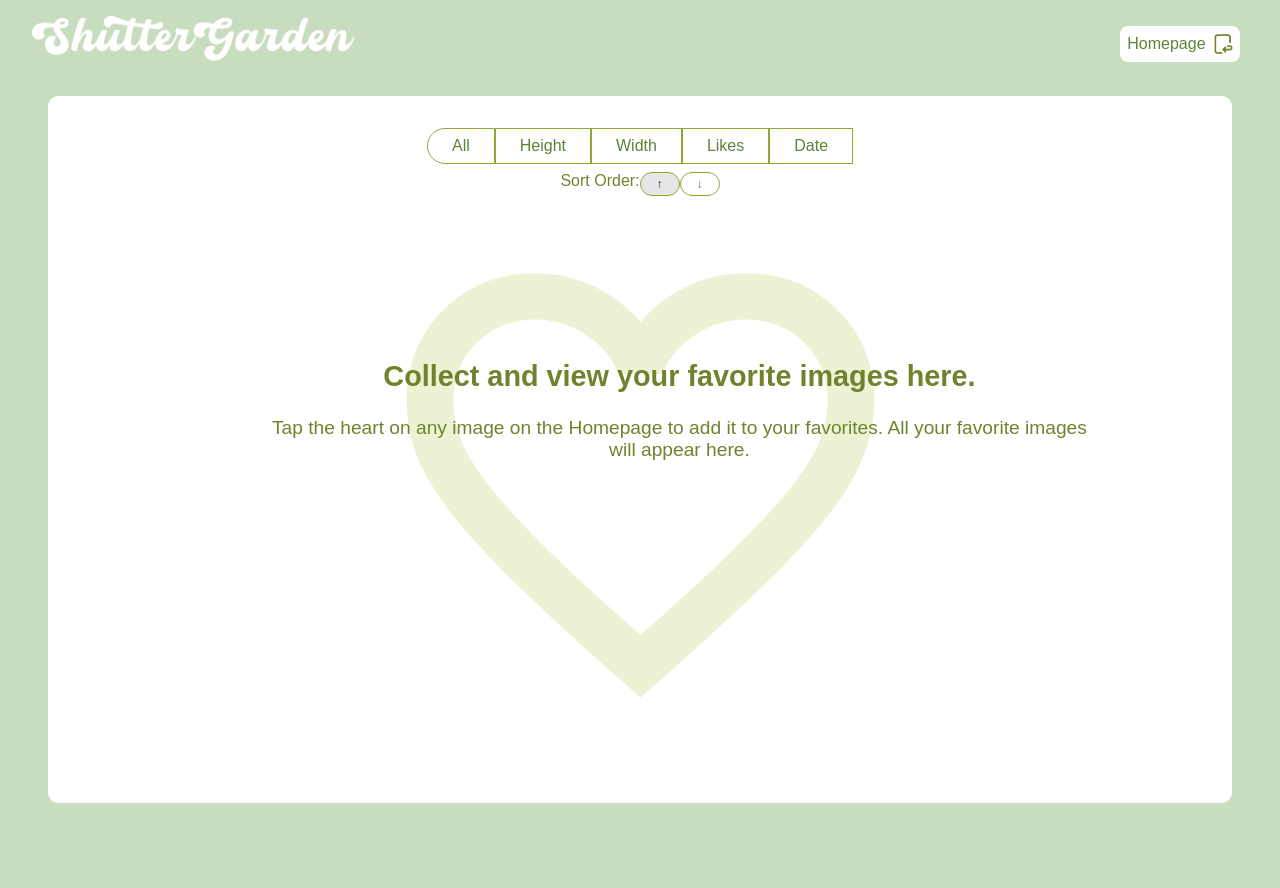
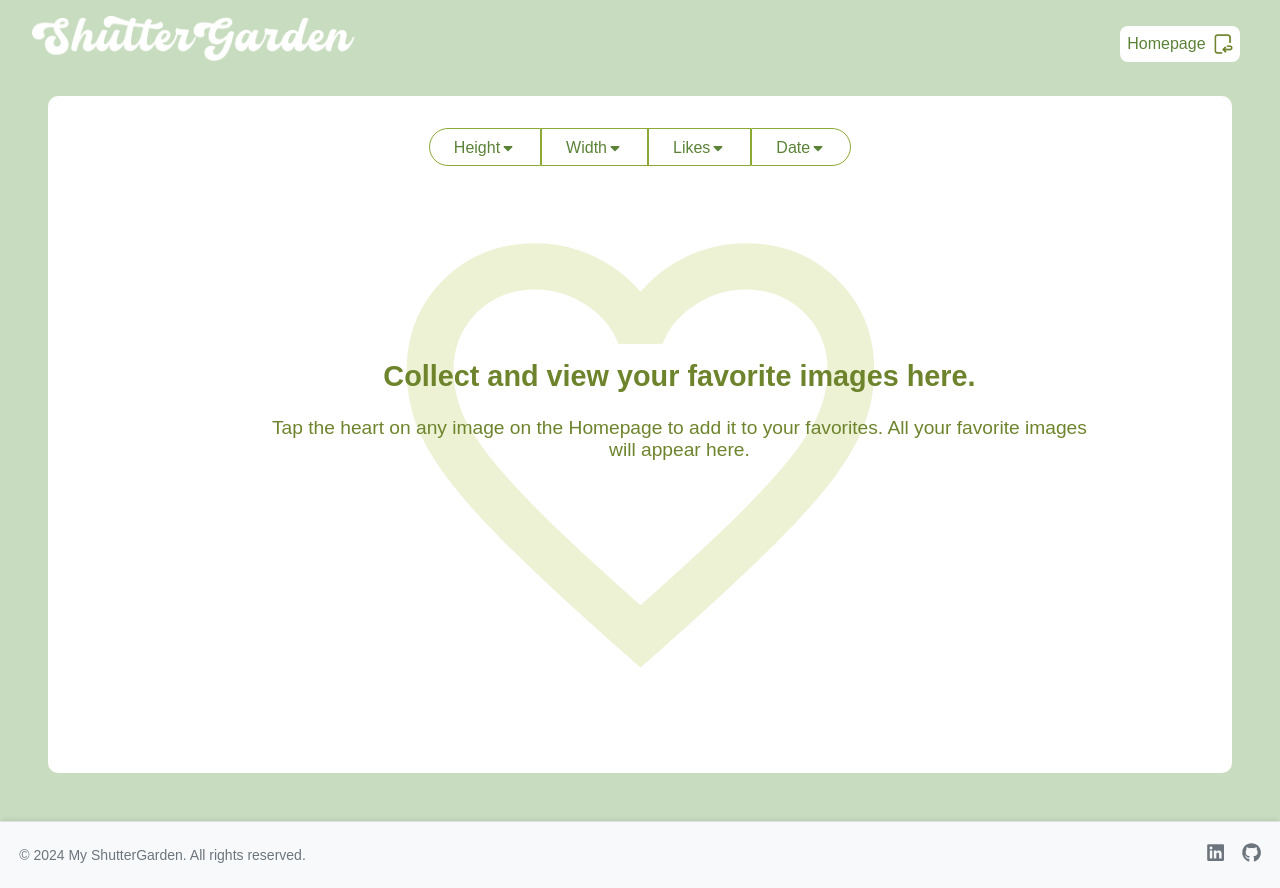
Before and after one commit to EvaBytes/ShutterGarden, a React (Vite) app: page /favorites in a window 1280 px wide. Before the commit the page ends 851 px from the top, so only its background shows below. Built offline with nearby package versions, Linux system fonts and the light colour scheme.

Commit message:
Filter Button Fixed

```diff
--- a/package.json
+++ b/package.json
@@ -15,6 +15,7 @@
     "prop-types": "^15.8.1",
     "react": "^18.3.1",
     "react-dom": "^18.3.1",
+    "react-icons": "^5.4.0",
     "react-redux": "^9.1.2",
     "react-router": "^6.28.0",
     "react-router-dom": "^6.28.0"
--- a/src/Layout.css
+++ b/src/Layout.css
@@ -3,9 +3,11 @@ body {
   padding: 0;
   font-family: Arial, sans-serif;
   background-color: rgb(200, 220, 191);
+  display: grid;
+  grid-template-rows: auto 1fr auto;
 }
 
-.logo{
+.logo {
   position: absolute;
   top: 1.5rem;
   left: 1.2rem;
@@ -13,12 +15,54 @@ body {
   height: auto;
 }
 
-@media only screen and (min-width: 1000px){
-  .logo{
+@media only screen and (min-width: 1000px) {
+  .logo {
     position: absolute;
-      top: 1rem;
-      left: 2rem;
-      width: 30%;
-      height: auto;
-    }
+    top: 1rem;
+    left: 2rem;
+    width: 30%;
+    height: auto;
+  }
 }
+
+.main-content {
+  display: flex;
+  flex-direction: column;
+  min-height: 70vh;
+}
+
+.footer {
+  background-color: #f8f9fa;
+  color: rgb(108, 117, 125);
+  padding: 1.3rem 1.2rem;
+  font-size: 14px;
+  border-top: 1px solid rgba(0, 0, 0, 0.1);
+  box-shadow: 0 -3px 5px -2px rgba(0, 0, 0, 0.1);
+  display: flex;
+  justify-content: space-between;
+  align-items: center;
+}
+
+.footer p {
+  margin: 0;
+  font-size: 12px;
+  @media only screen and (min-width: 1000px) {
+    font-size: 14px;
+  }
+}
+
+.footer .social-icons a {
+  color: rgb(108, 117, 125);
+  font-size: 1.2rem;
+  margin-left:1rem;
+  transition: color 0.3s ease;
+  text-decoration: none;
+}
+
+.footer .social-icons a.linkedin:hover {
+  color: rgb(0, 115, 177);
+}
+
+.footer .social-icons a.github:hover {
+  color: rgb(0, 0, 0);
+}
--- a/src/Layout.jsx
+++ b/src/Layout.jsx
@@ -9,6 +9,7 @@ import {DownloadButton} from './components/Buttons/DownloadButton.jsx';
 import {FavButton} from './components/Buttons/FavButton.jsx';
 import { FilterFavorite } from './components/Buttons/FilterFavorite.jsx';
 import {Gallery} from './components/Gallery/Gallery.jsx';
+import { Footer } from './components/Footer/Footer.jsx';
 import logo from './assets/ShutterGarden.png';
 import './Layout.css';
 
@@ -20,13 +21,13 @@ const Header = () => (
   </header>
 );
 
-
 const MainLayout = () => (
   <>
     <Header />
-    <main>
+    <main className="main-content">
       <Outlet />
     </main>
+    <Footer />
   </>
 );
 
@@ -34,7 +35,6 @@ export default function Layout() {
   const homePageElement = (
     <HomePage
       accessKey={unsplashAccessKey}
-      //deleteButton={<DeleteButton />}
       downloadButton={<DownloadButton />}
       favButton={<FavButton />}
       gallery={<Gallery />}
--- a/src/app/Store.js
+++ b/src/app/Store.js
@@ -5,8 +5,8 @@ import {unsplashReducer} from '../features/unsplashSlice.js';
 
 export const store = configureStore({
   reducer: {
+    home: homeReducer,
     favorites: favoriteReducer,
-    home: homeReducer,
     unsplash: unsplashReducer,
   },
 });
--- /dev/null
+++ b/src/components/Footer/Footer.jsx
@@ -0,0 +1,27 @@
+import React from "react";
+import { FaLinkedin, FaGithub } from "react-icons/fa";
+export const Footer = () => {
+    return (
+        <footer className="footer">
+            <p className="footer-text">© {new Date().getFullYear()} My ShutterGarden. All rights reserved.</p>
+            <div className="social-icons">
+                <a
+                    href="https://www.linkedin.com/in/eva-sevillano-plata-664043153/"
+                    target="_blank"
+                    rel="noopener noreferrer"
+                    aria-label="LinkedIn"
+                >
+                    <FaLinkedin className="social-icon" />
+                </a>
+                <a
+                    href="https://github.com/EvaBytes"
+                    target="_blank"
+                    rel="noopener noreferrer"
+                    aria-label="GitHub"
+                >
+                    <FaGithub className="social-icon" />
+                </a>
+            </div>
+        </footer>
+    );
+};
--- a/src/pages/Favorites/FavoritesList.css
+++ b/src/pages/Favorites/FavoritesList.css
@@ -359,12 +359,12 @@
 .filter-button.active {
     background-color: rgb(230, 230, 230);
     font-weight: bold;
-    color: rgb(51, 51, 51);
+    color: rgb(57, 106, 71);
 }
 
 .filter-button:hover {
     background-color: rgb(240, 240, 240);
-    color: rgb(51, 51, 51);
+    color: rgb(57, 106, 71);
 }
 
 .filter-button:first-child {
--- a/src/pages/Favorites/FavoritesList.jsx
+++ b/src/pages/Favorites/FavoritesList.jsx
@@ -2,9 +2,11 @@ import React, { useEffect, useState } from 'react';
 import { useNavigate } from 'react-router-dom';
 import { DownloadButton } from '../../components/Buttons/DownloadButton.jsx';
 import { DeleteButton } from '../../components/Buttons/DeleteButton.jsx';
+import { FaSortUp, FaSortDown } from 'react-icons/fa';
 import ReturnHomeIcon from '../../assets/ReturnHome.png';
 import BackgroundFavorites from '../../assets/favoriteBG.png';
 import EditText from '../../assets/EditText.png';
+import { Footer } from '../../components/Footer/Footer.jsx';
 import './FavoritesList.css';
 
 export const FavoritesList = () => {
@@ -16,7 +18,12 @@ export const FavoritesList = () => {
     const [modalDescription, setModalDescription] = useState("");
     const [notification, setNotification] = useState(null);
     const [filter, setFilter] = useState('all');
-    const [sortOrder, setSortOrder] = useState("ascending");
+    const [sortOrders, setSortOrders] = useState({
+        height: 'descending',
+        width: 'descending',
+        likes: 'descending',
+        date: 'descending',
+    });
 
     useEffect(() => {
         const savedFavorites = JSON.parse(localStorage.getItem("favorites")) || [];
@@ -63,34 +70,21 @@ export const FavoritesList = () => {
         showNotification("Description updated successfully.");
     };
 
-    const filterAndSortFavorites = (favorites, filter, sortOrder) => {
-        let filtered = favorites;
+    const toggleSortOrder = (key) => {
+        setSortOrders((prev) => ({
+            ...prev,
+            [key]: prev[key] === 'ascending' ? 'descending' : 'ascending',
+        }));
+    };
 
-        switch (filter) {
-            case "height":
-                filtered = favorites.sort((a, b) =>
-                    sortOrder === "ascending" ? a.height - b.height : b.height - a.height
-                );
-                break;
-            case "width":
-                filtered = favorites.sort((a, b) =>
-                    sortOrder === "ascending" ? a.width - b.width : b.width - a.width
-                );
-                break;
-            case "likes":
-                filtered = favorites.sort((a, b) =>
-                    sortOrder === "ascending" ? a.likes - b.likes : b.likes - a.likes
-                );
-                break;
-            case "date":
-                filtered = favorites.sort((a, b) =>
-                    sortOrder === "ascending"
-                        ? new Date(a.date_added) - new Date(b.date_added)
-                        : new Date(b.date_added) - new Date(a.date_added)
-                );
-                break;
-            default:
-                filtered = favorites;
+    const filterAndSortFavorites = (favorites, filter, sortOrders) => {
+        let filtered = [...favorites];
+
+        if (filter !== 'all') {
+            filtered.sort((a, b) => {
+                const order = sortOrders[filter] === 'ascending' ? 1 : -1;
+                return (a[filter] - b[filter]) * order;
+            });
         }
 
         return filtered;
@@ -99,7 +93,7 @@ export const FavoritesList = () => {
     const sortedAndFilteredFavorites = filterAndSortFavorites(
         favorites,
         filter,
-        sortOrder
+        sortOrders
     );
 
     return (
@@ -116,27 +110,32 @@ export const FavoritesList = () => {
             </header>
 
             <div className="filter-buttons">
-                <button className="filter-button" onClick={() => setFilter("all")}>All</button>
-                <button className="filter-button" onClick={() => setFilter("height")}>Height</button>
-                <button className="filter-button" onClick={() => setFilter("width")}>Width</button>
-                <button className="filter-button" onClick={() => setFilter("likes")}>Likes</button>
-                <button className="filter-button" onClick={() => setFilter("date")}>Date</button>
-
-                <div className="sort-order-controls">
-                    <label>Sort Order:</label>
+                {['height', 'width', 'likes', 'date'].map((key) => (
                     <button
-                        className={`sort-button ${sortOrder === "ascending" ? "active" : ""}`}
-                        onClick={() => setSortOrder("ascending")}
+                        key={key}
+                        className={`filter-button ${filter === key ? 'active' : ''}`}
+                        onClick={() => setFilter(key)}
                     >
-                        <span>↑</span>
+                        {key.charAt(0).toUpperCase() + key.slice(1)}
+                        {sortOrders[key] === 'ascending' ? (
+                            <FaSortUp
+                                className="sort-icon"
+                                onClick={(e) => {
+                                    e.stopPropagation();
+                                    toggleSortOrder(key);
+                                }}
+                            />
+                        ) : (
+                            <FaSortDown
+                                className="sort-icon"
+                                onClick={(e) => {
+                                    e.stopPropagation();
+                                    toggleSortOrder(key);
+                                }}
+                            />
+                        )}
                     </button>
-                    <button
-                        className={`sort-button ${sortOrder === "descending" ? "active" : ""}`}
-                        onClick={() => setSortOrder("descending")}
-                    >
-                        <span>↓</span>
-                    </button>
-                </div>
+                ))}
             </div>
 
             {!favorites || favorites.length === 0 ? (
@@ -160,7 +159,7 @@ export const FavoritesList = () => {
                         <div
                             key={image.id}
                             className={`image-card ${
-                                selectedImageId === image.id ? "selected" : ""
+                                selectedImageId === image.id ? 'selected' : ''
                             }`}
                             onClick={() =>
                                 setSelectedImageId((prev) => (prev === image.id ? null : image.id))
@@ -221,6 +220,7 @@ export const FavoritesList = () => {
                     {notification}
                 </div>
             )}
+
         </div>
     );
 };
--- a/src/pages/HomePage/HomePage.jsx
+++ b/src/pages/HomePage/HomePage.jsx
@@ -148,6 +148,7 @@ export const HomePage = () => {
                     </div>
                 </div>
             )}
+
         </div>
     );
 };
```
Also changed, not shown: 2 other files (tests, documents, lock files or other folders).
